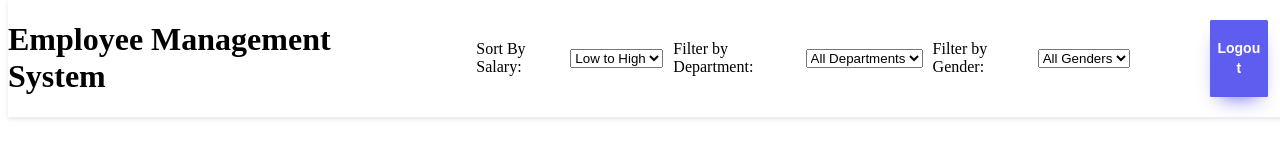
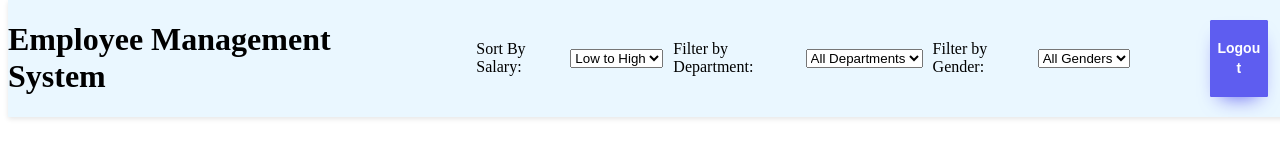
Before and after one commit to Bharat-Goswami/mock1, a plain HTML site: page employee.html in a window 1280 px wide. Drawn offline with Linux system fonts and the light colour scheme; no server answers.

Commit message:
added all the files

```diff
--- a/employee.css
+++ b/employee.css
@@ -16,12 +16,13 @@
     width: 70%;
 }
 #page-header {
+    background-color: #eaf7ff;
     display: flex;
     justify-content: space-around;
     position: fixed;
     top: 0;
     width: 100%;
-    background-color: #fff; /* Adjust background color as needed */
+    background-color: #eaf7ff; /* Adjust background color as needed */
     box-shadow: 0 2px 5px rgba(0, 0, 0, 0.1); /* Optional: Add a shadow for better visibility */
     z-index: 1000; /* Ensure the header stays on top of other elements */
 }
--- a/index.css
+++ b/index.css
@@ -1,7 +1,8 @@
 
 body {
- background-image: url('https://img.freepik.com/free-vector/gradient-dynamic-purple-lines-background_23-2148995757.jpg?w=1060&t=st=1705425231~exp=1705425831~hmac=48c0f2562dc172a9c997b1e04d20cf7e0b6dff49d55c563e125c7a59e5e4daed');
+ /* background-image: url('https://img.freepik.com/free-vector/gradient-dynamic-purple-lines-background_23-2148995757.jpg?w=1060&t=st=1705425231~exp=1705425831~hmac=48c0f2562dc172a9c997b1e04d20cf7e0b6dff49d55c563e125c7a59e5e4daed'); */
  background-size: cover;
+ background-color: #180243;
 }
 .login-container {
 
```
